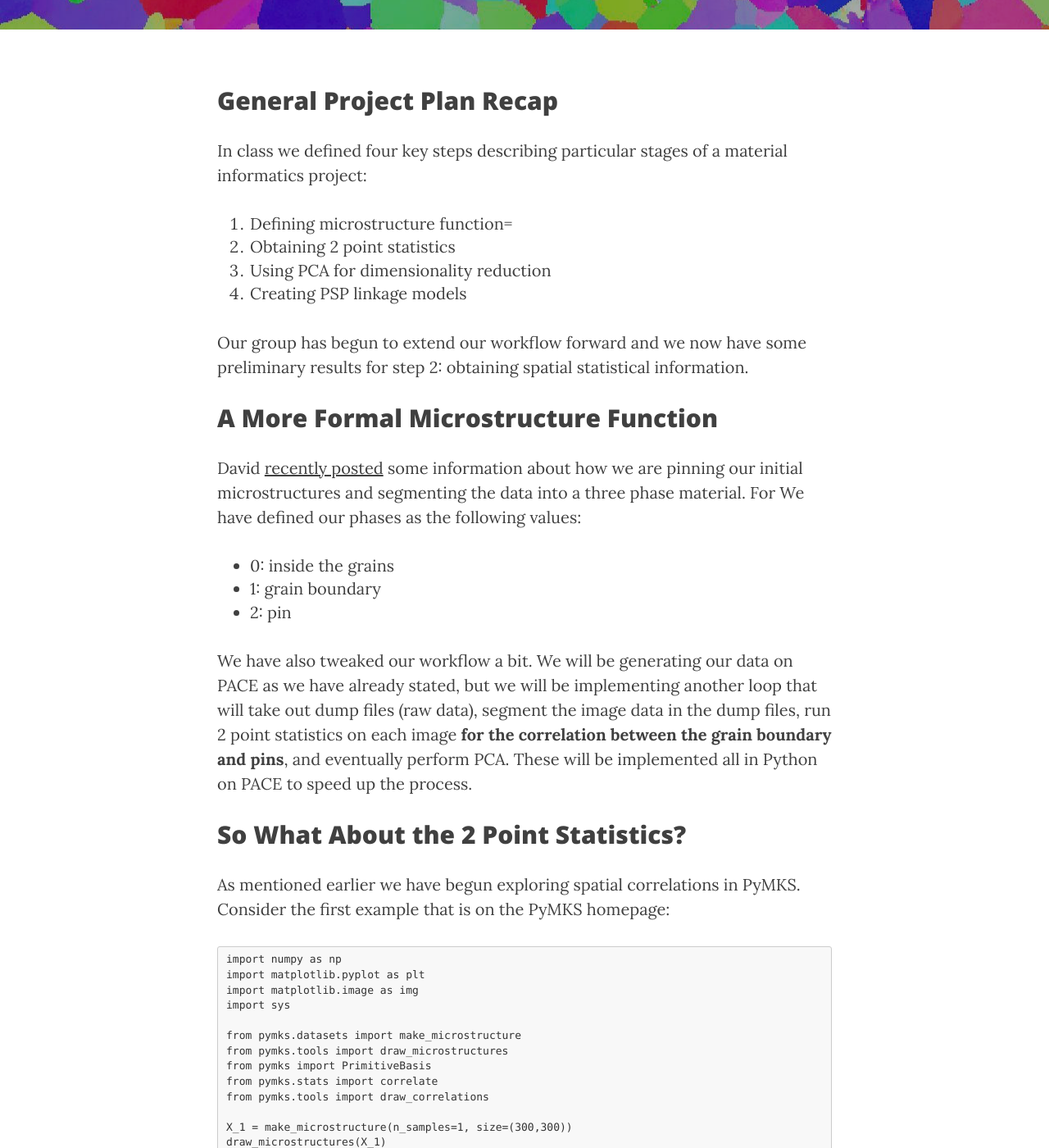
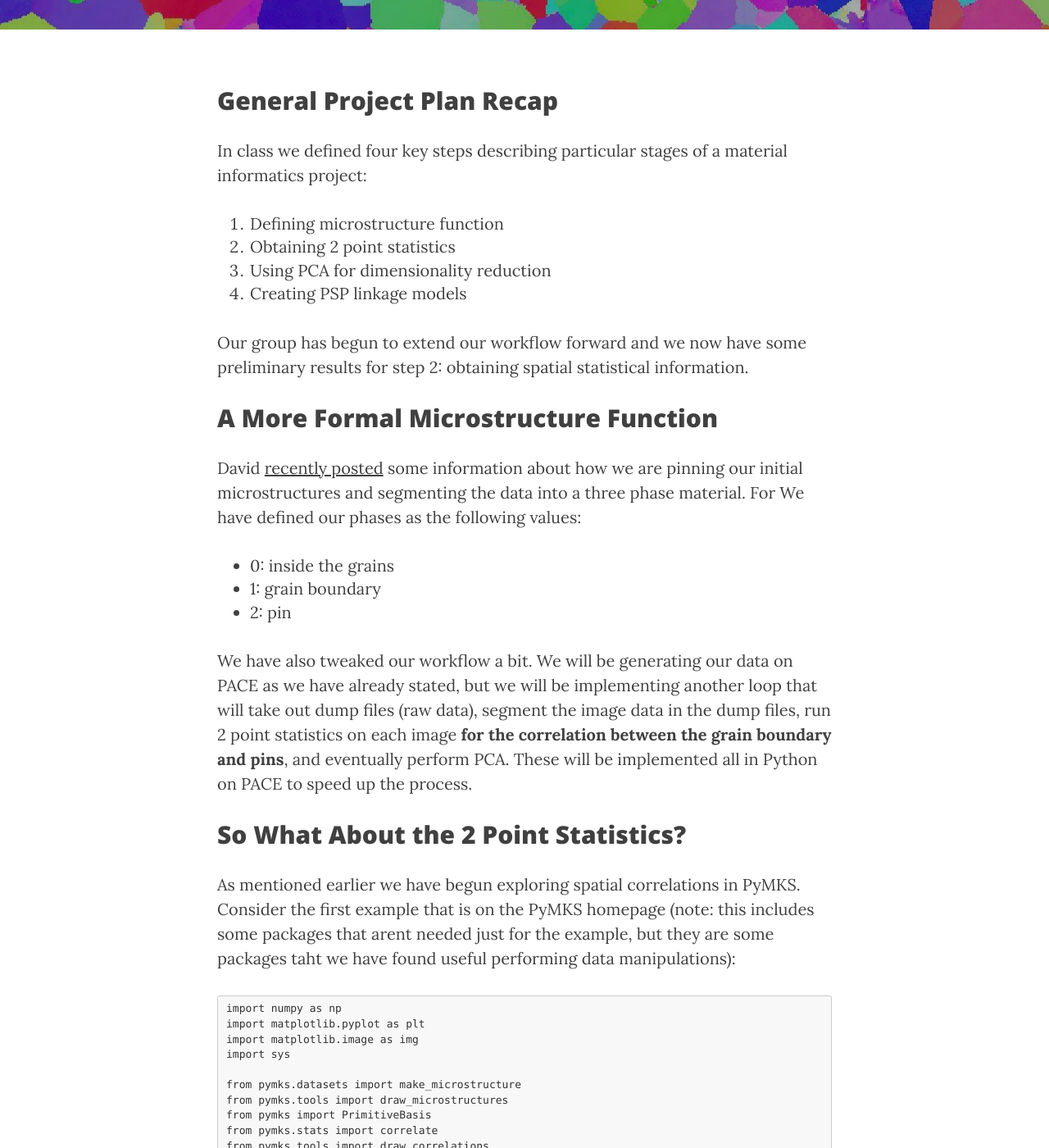
Before and after one commit to Materials-Informatics-Class-Fall2015/MIC-grain-growth, a Jekyll site: the page built from _posts/2015-09-29-formalizing-the-project.md, in a window 1280 px wide and 1400 px high, scrolled down 377 px. Shown: the whole window at 82% size. Built offline with Jekyll 4.4.1, drawn with Linux system fonts in a browser that asks for light colours; nearby versions of some CDN libraries; comment, search, counter and statistics services are not loaded.

Commit message:
post update

```diff
--- a/_posts/2015-09-29-formalizing-the-project.md
+++ b/_posts/2015-09-29-formalizing-the-project.md
@@ -9,7 +9,7 @@ author:     Fred Hohman
 
 In class we defined four key steps describing particular stages of a material informatics project:
 
-1. Defining microstructure function=
+1. Defining microstructure function
 2. Obtaining 2 point statistics
 3. Using PCA for dimensionality reduction
 4. Creating PSP linkage models
@@ -28,7 +28,7 @@ We have also tweaked our workflow a bit. We will be generating our data on PACE
 
 ## So What About the 2 Point Statistics?
 
-As mentioned earlier we have begun exploring spatial correlations in PyMKS. Consider the first example that is on the PyMKS homepage:
+As mentioned earlier we have begun exploring spatial correlations in PyMKS. Consider the first example that is on the PyMKS homepage (note: this includes some packages that arent needed just for the example, but they are some packages taht we have found useful performing data manipulations):
 
 	import numpy as np
 	import matplotlib.pyplot as plt
@@ -64,4 +64,4 @@ So we now have a better idea how 2 point statistics are implemented on a compute
 
 Once these last two issues are addressed (which will be *very* soon) we will have another update exclusively on 2 point statistics related to our specific project. So stay tuned!
 
-[david]: "http://materials-informatics-class-fall2015.github.io/MIC-grain-growth/2015/09/28/Divide-and-conquer!/"
+[david]: http://materials-informatics-class-fall2015.github.io/MIC-grain-growth/2015/09/28/Divide-and-conquer!/
```
